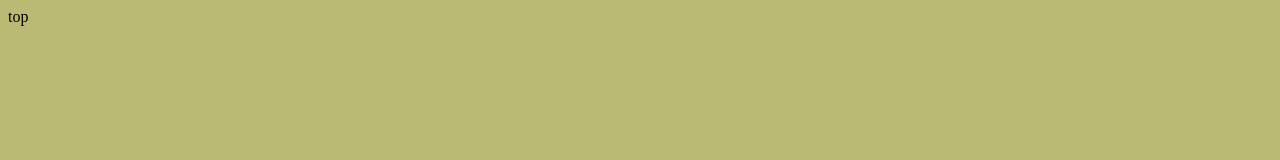
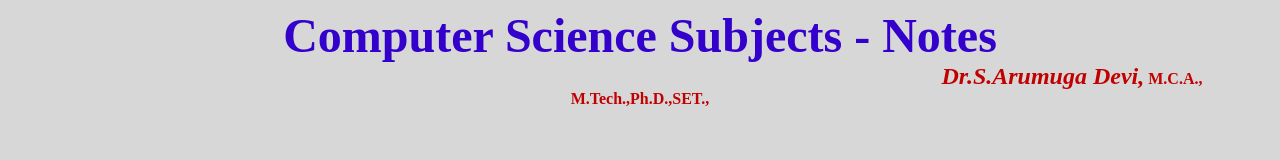
Before and after one commit to ArumugaDevi/eResources, a plain HTML site: page top.html in a window 1280 px wide. Drawn offline with Linux system fonts and the light colour scheme.

Commit message:
Add files via upload

```diff
--- a/top.html
+++ b/top.html
@@ -8,7 +8,8 @@
   <meta name="Description" content="">
  </head>
 
- <body  bgcolor="#baba74">
-  top
+ <body  bgcolor="#d7d7d7">
+  <center><b><font size="10" color="#3300cc">Computer Science Subjects - Notes</font></b>  </center>
+  <center><b><I><font size="5" color="#c10000">&nbsp;&nbsp;&nbsp;&nbsp;&nbsp;&nbsp;&nbsp;&nbsp;&nbsp;&nbsp;&nbsp;&nbsp;&nbsp;&nbsp;&nbsp;&nbsp;&nbsp;&nbsp;&nbsp;&nbsp;&nbsp;&nbsp;&nbsp;&nbsp;&nbsp;&nbsp;&nbsp;&nbsp;&nbsp;&nbsp;&nbsp;&nbsp;&nbsp;&nbsp;&nbsp;&nbsp;&nbsp;&nbsp;&nbsp;&nbsp;&nbsp;&nbsp;&nbsp;&nbsp;&nbsp;&nbsp;&nbsp;&nbsp;&nbsp;&nbsp;&nbsp;&nbsp;&nbsp;&nbsp;&nbsp;&nbsp;&nbsp;&nbsp;&nbsp;&nbsp;&nbsp;&nbsp;&nbsp;&nbsp;&nbsp;&nbsp;&nbsp;&nbsp;&nbsp;&nbsp;&nbsp;&nbsp;&nbsp;&nbsp;&nbsp;&nbsp;&nbsp;&nbsp;&nbsp;&nbsp;&nbsp;&nbsp;&nbsp;&nbsp;&nbsp;&nbsp;&nbsp;&nbsp;&nbsp;&nbsp;&nbsp;&nbsp;&nbsp;&nbsp;&nbsp;&nbsp;&nbsp;&nbsp;&nbsp;&nbsp;&nbsp;&nbsp;&nbsp;&nbsp;&nbsp;&nbsp;&nbsp;&nbsp;&nbsp;&nbsp;&nbsp;&nbsp;&nbsp;&nbsp;&nbsp;&nbsp;&nbsp;&nbsp;&nbsp;&nbsp;&nbsp;&nbsp;&nbsp;&nbsp;&nbsp;&nbsp;&nbsp;&nbsp;&nbsp;&nbsp;&nbsp;&nbsp;&nbsp;&nbsp;&nbsp;&nbsp;&nbsp;&nbsp;&nbsp;&nbsp;&nbsp;&nbsp;&nbsp; Dr.S.Arumuga Devi,</font></I><font size="3" color="#c10000"> M.C.A., M.Tech.,Ph.D.,SET.,</FONT></b>  </center>
  </body>
 </html>
```
